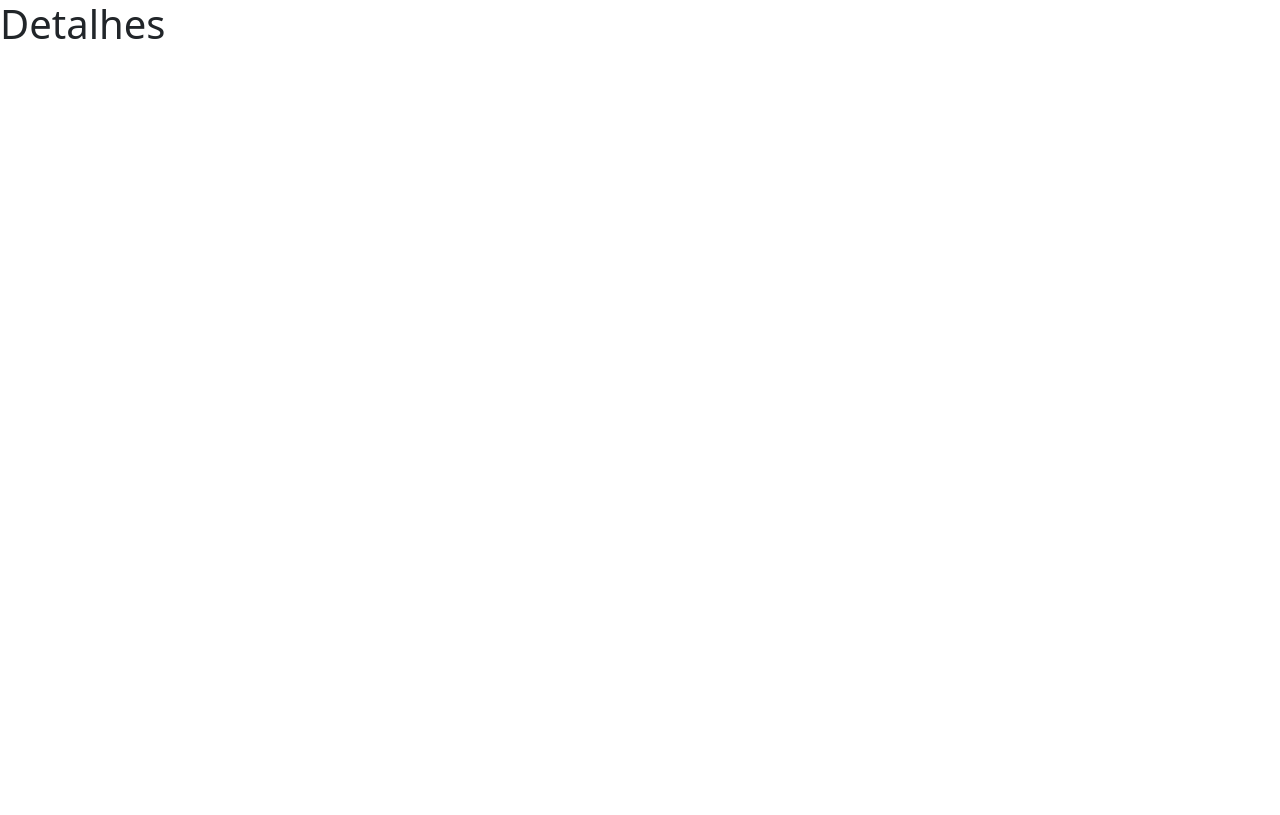
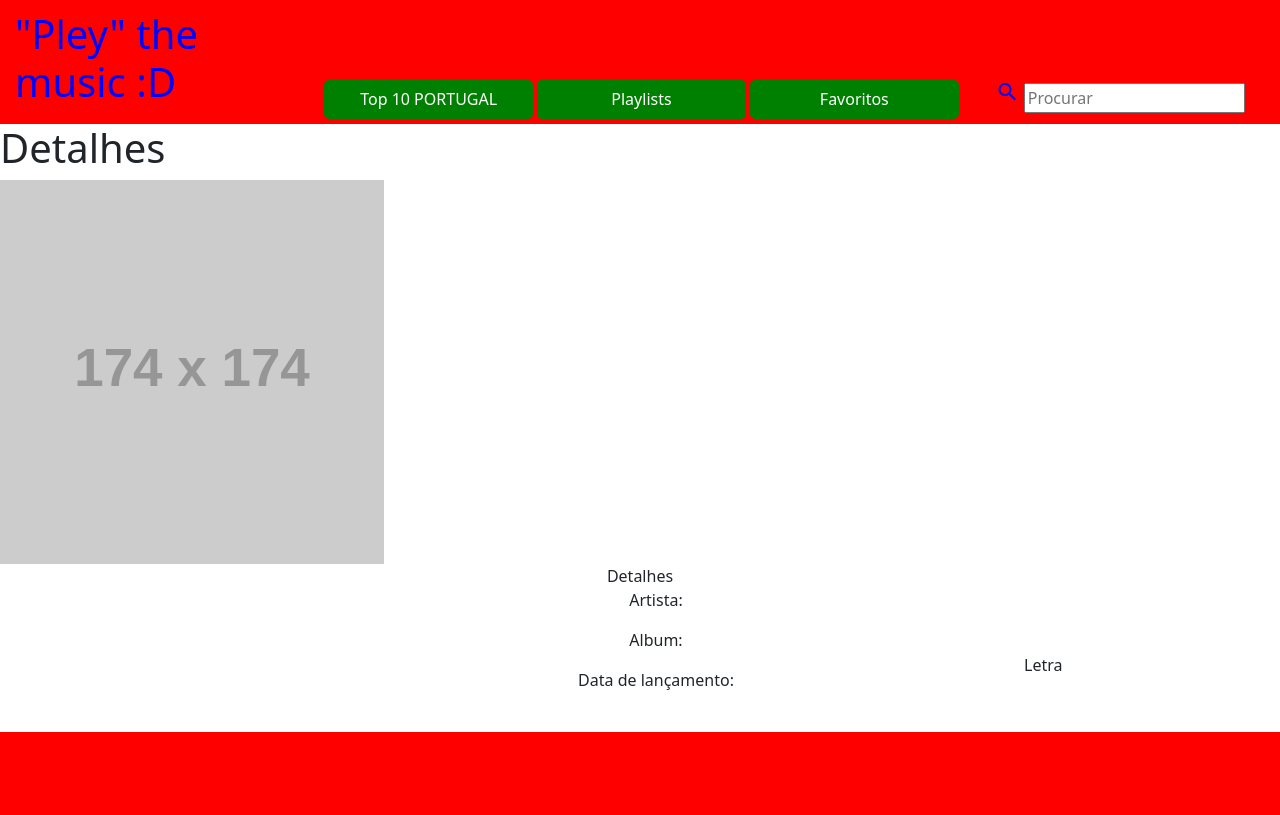
Before and after one commit to artur309/Projeto_WEB_Last_FM, a plain HTML site: page PlayTheMusic/Detalhes.html in a window 1280 px wide. Drawn offline with nearby package versions, Linux system fonts and the light colour scheme; placeholder pictures from the web are drawn by us.

Commit message:
Impelmentação da base dos favoritos e detalhes

```diff
--- a/PlayTheMusic/Detalhes.html
+++ b/PlayTheMusic/Detalhes.html
@@ -1,23 +1,49 @@
 <html>
-
     <head>
-
-    <title>Last-FM PT</title>
+        <title>Last-FM PT: Detalhes</title>
         <!-- Required meta tags -->
         <meta charset="utf-8">
         <meta name="viewport" content="width=device-width, initial-scale=1">
         <!-- css-->
         <link href="https://cdn.jsdelivr.net/npm/bootstrap@5.0.0-beta1/dist/css/bootstrap.min.css" rel="stylesheet">
-    <link rel="stylesheet" href="css/styles.css">
+        <link rel="stylesheet" href="https://fonts.googleapis.com/icon?family=Material+Icons">
+        <link href="css/styles.css" rel="stylesheet">
     </head>
 
     <body>
+        <!-- Header -->
+        <div id="headerLink"></div>
         <!-- https://ead.ipleiria.pt/2020-21/pluginfile.php/948457/mod_resource/content/4/2020_21_TeSP_PWebC_PROJETO-v1_4.pdf -->
+
         <h1>Detalhes</h1>
+
+        <div class="detalhesDiv">
+            <!-- Imagem do Album da musica -->
+            <img class="imgtrack" src="http://via.placeholder.com/174">
+
+            <!-- Detalhes das musicas-->
+            <div class="detalhesTrack">Detalhes
+                <ul>
+                    Artista:
+                </ul>
+                <ul>
+                    Album:
+                </ul>
+                <ul>
+                    Data de lançamento:
+                </ul>
+            </div>
+
+            <!-- Letra da musica-->
+            <div class="letraTrack">Letra</div>
+        </div>
+
+        <!-- Footer -->
+        <div id="footerLink"></div>
 
         <script src="https://cdn.jsdelivr.net/npm/bootstrap@5.0.0-beta1/dist/js/bootstrap.bundle.min.js"></script>
         <script src="https://code.jquery.com/jquery-3.5.1.js"></script>
         <script src="js/last-fm_API.js"></script>
+        <script src="js/script.js"></script>
     </body>
-
 </html>
--- a/PlayTheMusic/css/styles.css
+++ b/PlayTheMusic/css/styles.css
@@ -88,3 +88,23 @@ footer {
 .flagPT {
 	width: 100px;
 }
+.imgTrack{
+	position: relative;
+	text-align: left;
+	width: 30%;
+	height: auto;
+}
+
+.detalhesTrack{
+	position: relative;
+	text-align: center;
+}
+
+.letraTrack{
+
+	position: relative;
+	top: -55px;
+	padding-left: 80%;
+
+}
+}
```
Also changed, not shown: PlayTheMusic/Favoritos.html (+12 -3 lines). Lines whose indentation alone changed are shown as unchanged.
